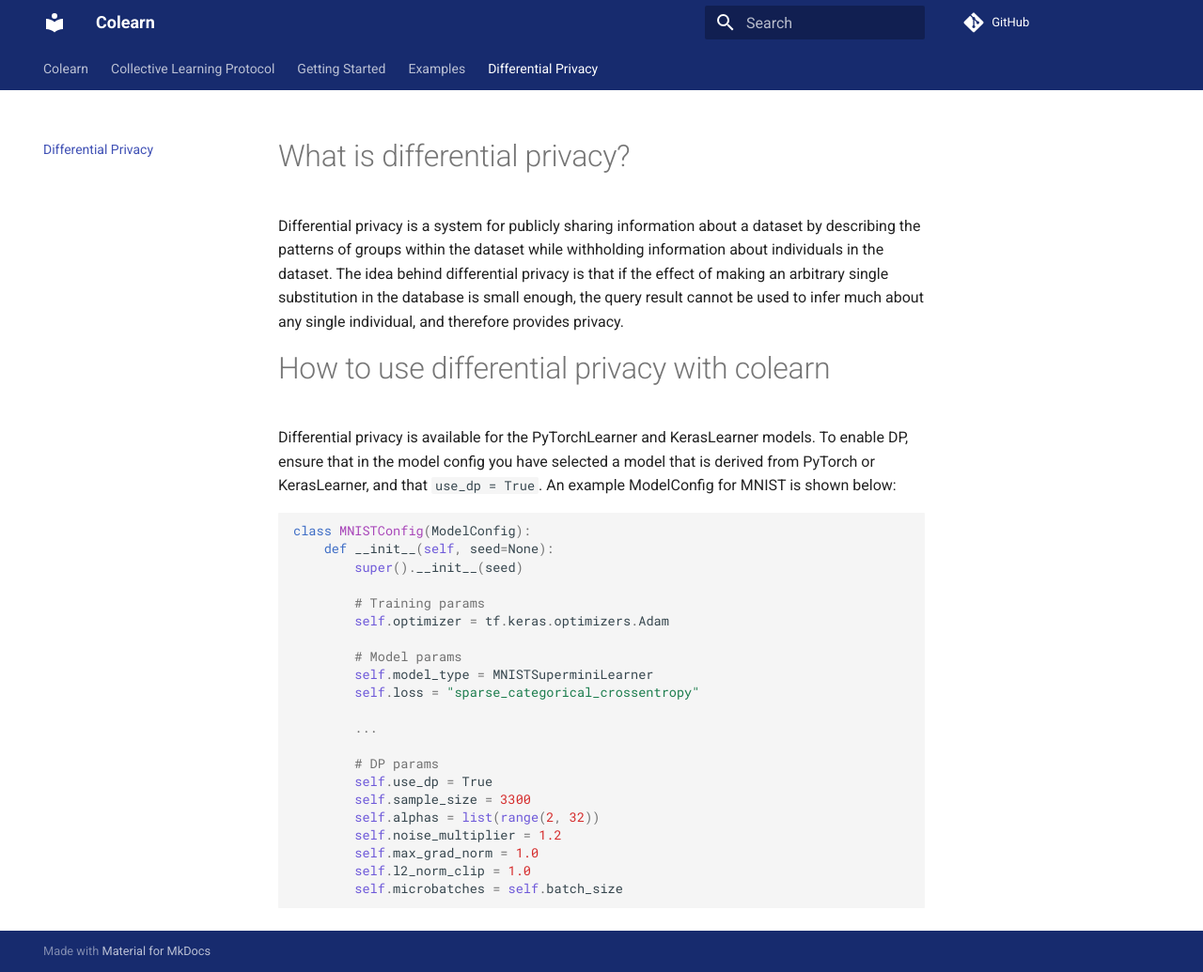
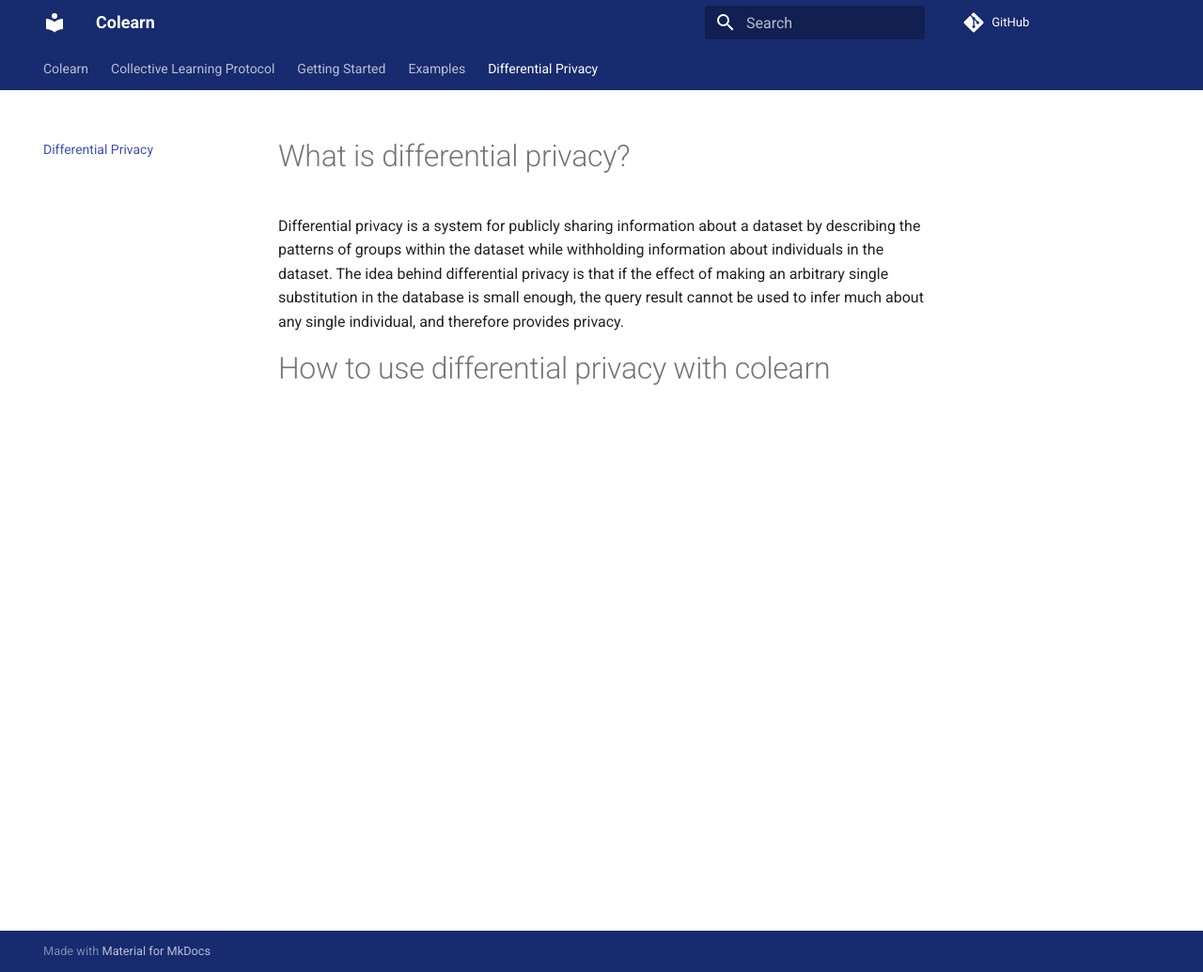
Before and after one commit to fetchai/colearn, an MkDocs documentation site: the page built from docs/differential_privacy.md, in a window 1280 px wide and 1035 px high. Shown: the whole window at 94% size. Built offline with MkDocs 1.6.1 and Material for MkDocs 9.7.7, drawn with Linux system fonts in a browser that asks for light colours; comment, search, counter and statistics services are not loaded.

````diff
--- a/docs/differential_privacy.md
+++ b/docs/differential_privacy.md
@@ -6,31 +6,3 @@
   and therefore provides privacy.
 
 # How to use differential privacy with colearn
-Differential privacy is available for the PyTorchLearner and KerasLearner models.
-To enable DP, ensure that in the model config you have selected a model that is derived from PyTorch or KerasLearner,
-and that `use_dp = True`.
-An example ModelConfig for MNIST is shown below:
-
-```python3
-class MNISTConfig(ModelConfig):
-    def __init__(self, seed=None):
-        super().__init__(seed)
-
-        # Training params
-        self.optimizer = tf.keras.optimizers.Adam
-
-        # Model params
-        self.model_type = MNISTSuperminiLearner
-        self.loss = "sparse_categorical_crossentropy"
-
-        ...
-
-        # DP params
-        self.use_dp = True
-        self.sample_size = 3300
-        self.alphas = list(range(2, 32))
-        self.noise_multiplier = 1.2
-        self.max_grad_norm = 1.0
-        self.l2_norm_clip = 1.0
-        self.microbatches = self.batch_size
-```
````
Also changed, not shown: docs/demo.md (+19 -9 lines), docs/examples.md (+24 -0 lines), docs/index.md (+1 -1 lines).
